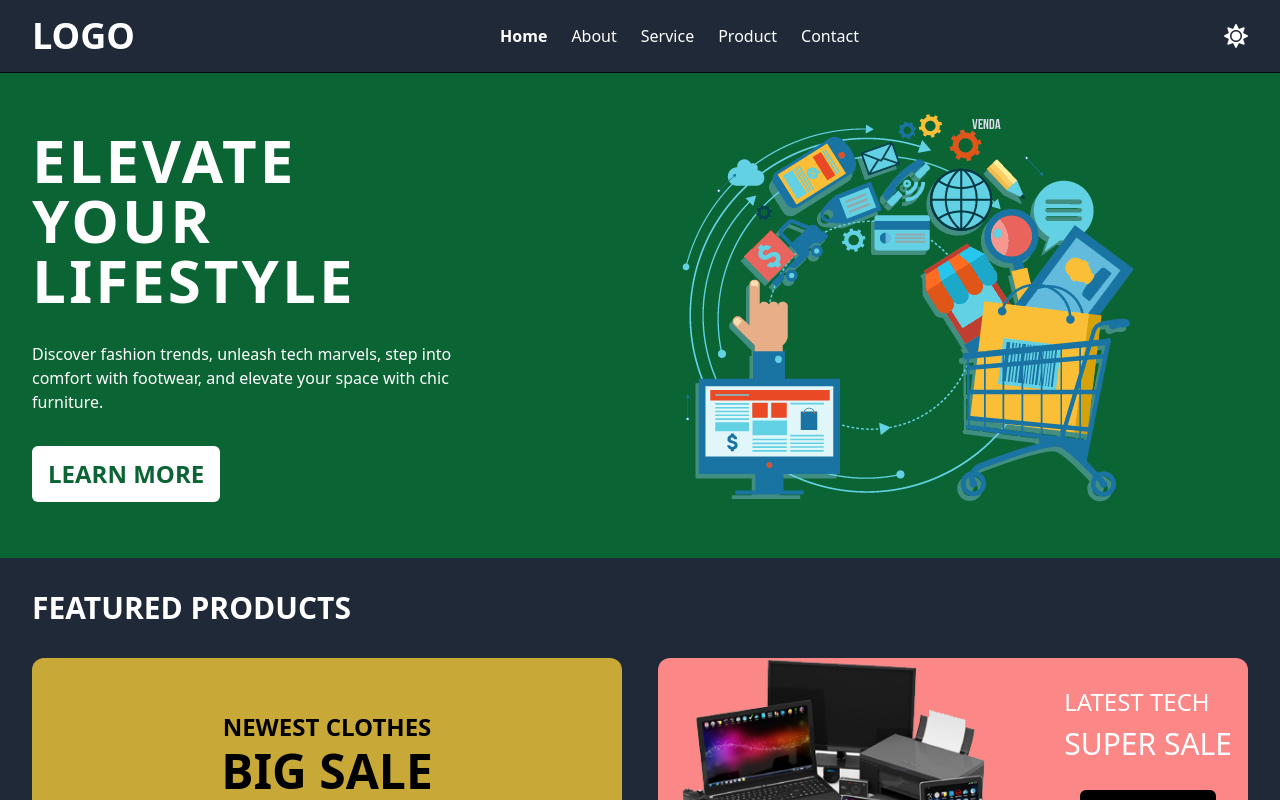
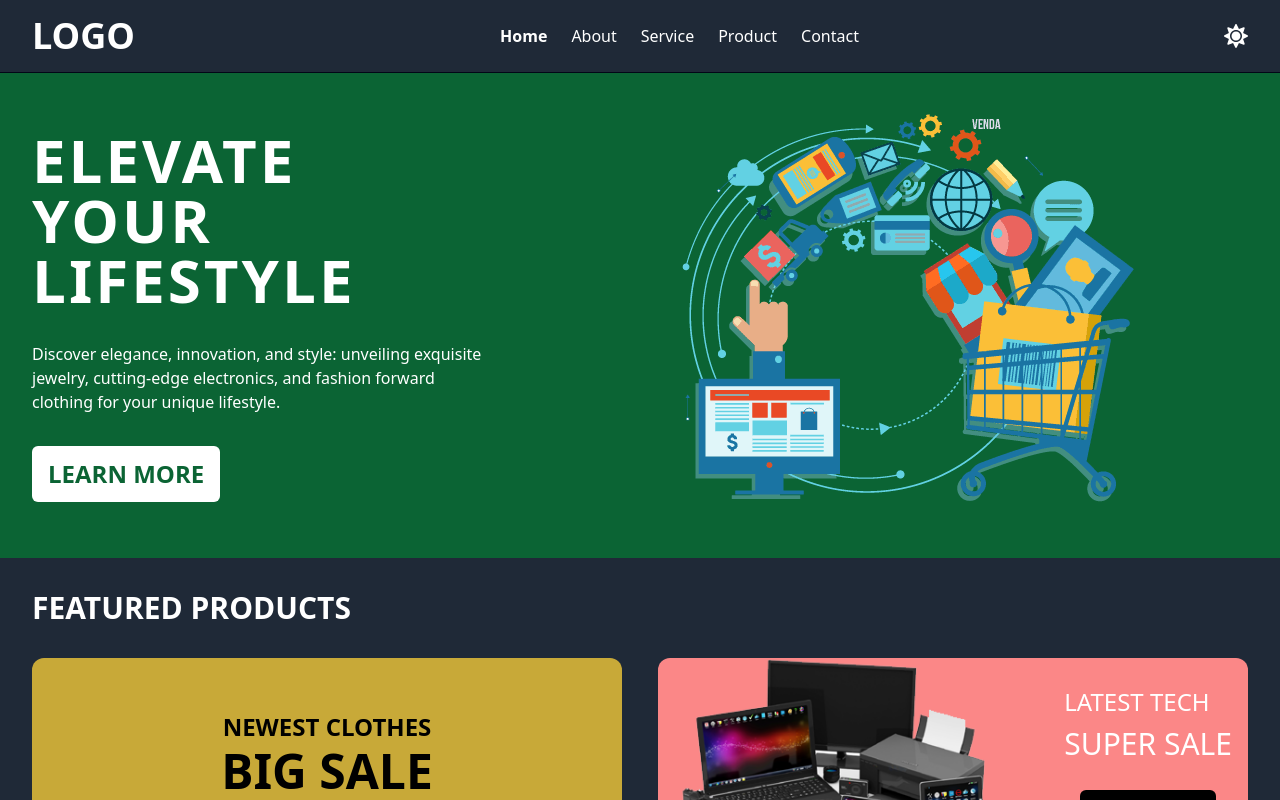
Before and after one commit to AbhinavTuladhar/ecommerce-redux, a React (Vite) app: page / in a window 1280 px wide. Shown: the top 800 px of the page. Built offline with nearby package versions, Linux system fonts and the light colour scheme; no server answers.

Commit message:
change hero text

```diff
--- a/src/pages/Home/Hero.tsx
+++ b/src/pages/Home/Hero.tsx
@@ -9,7 +9,7 @@ const Hero = () => {
             Elevate Your Lifestyle
           </h1>
           <p>
-            Discover fashion trends, unleash tech marvels, step into comfort with footwear, and elevate your space with chic furniture.
+            Discover elegance, innovation, and style: unveiling exquisite jewelry, cutting-edge electronics, and fashion forward clothing for your unique lifestyle.
           </p>
           <button className='self-center px-4 py-3 text-2xl font-semibold uppercase bg-white rounded-md md:self-start text-main-green'>
             Learn more
```
